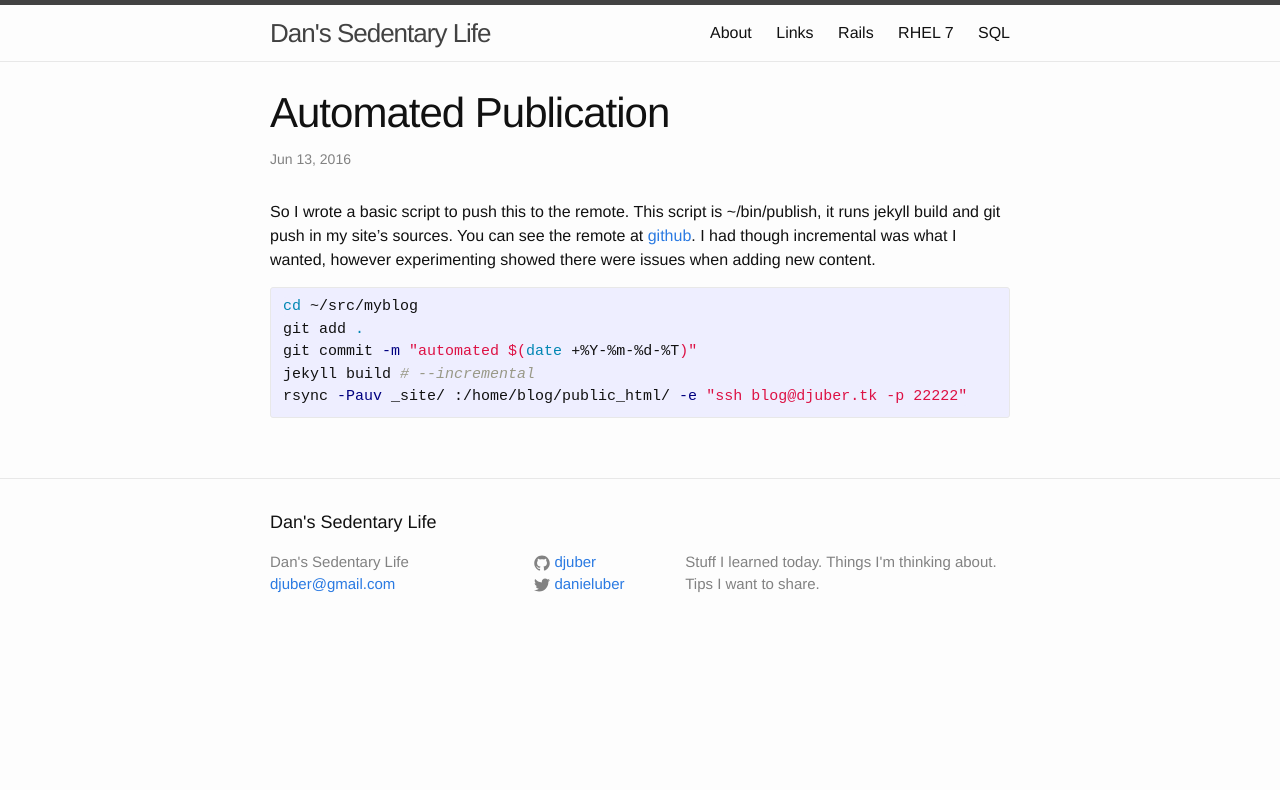
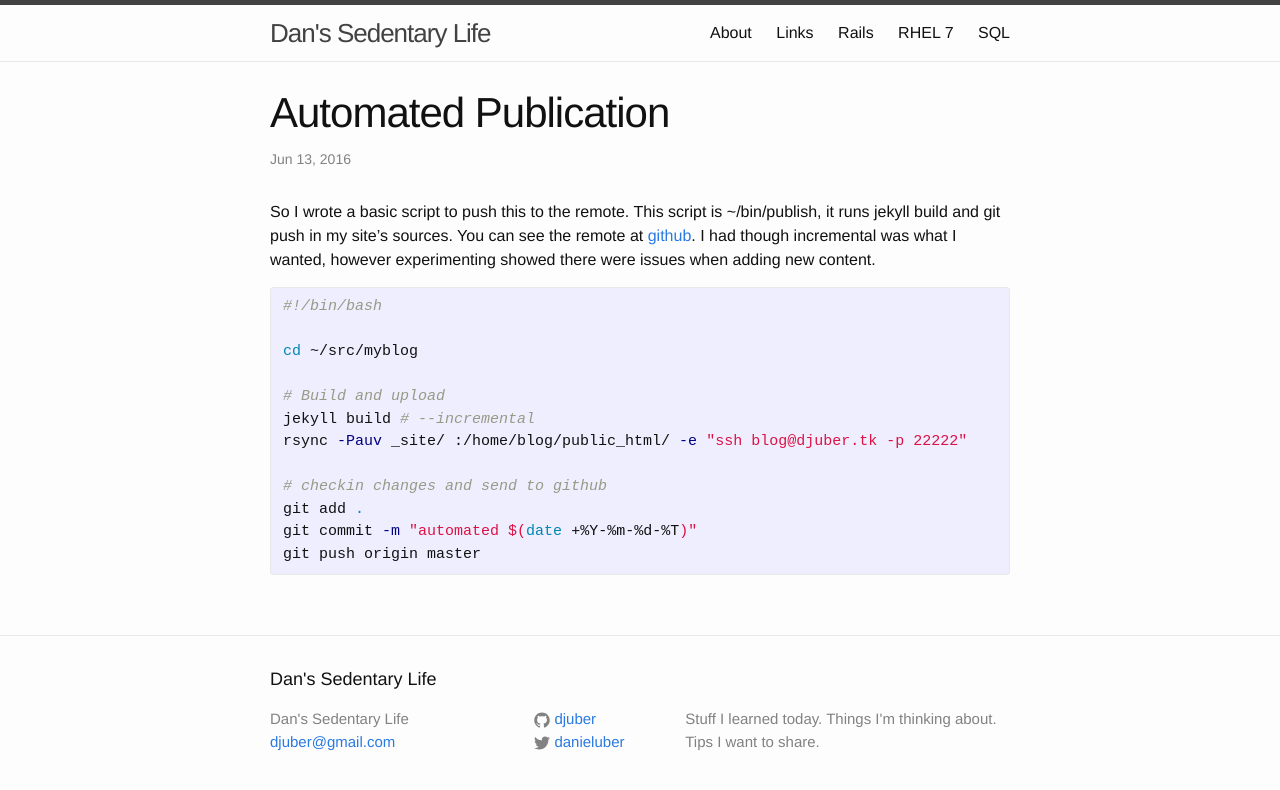
Before and after one commit to djuber/myblog, a Jekyll site: the page built from _posts/2016-06-13-automated-publication.markdown, in a window 1280 px wide. Shown: the top 790 px of the page. Built offline with Jekyll 4.4.1, drawn with Linux system fonts in a browser that asks for light colours.

Commit message:
automated 2016-06-13-00:49:02

```diff
--- a/_posts/2016-06-13-automated-publication.markdown
+++ b/_posts/2016-06-13-automated-publication.markdown
@@ -8,9 +8,16 @@ categories:  labnotes
 So I wrote a basic script to push this to the remote. This script is ~/bin/publish, it runs jekyll build and git push in my site's sources. You can see the remote at [github](https://github.com/djuber/myblog/). I had though incremental was what I wanted, however experimenting showed there were issues when adding new content.
 
 {% highlight bash %}
+#!/bin/bash
+
 cd ~/src/myblog
+
+# Build and upload
+jekyll build # --incremental
+rsync -Pauv _site/ :/home/blog/public_html/ -e "ssh blog@djuber.tk -p 22222"
+
+# checkin changes and send to github
 git add .
 git commit -m "automated $(date +%Y-%m-%d-%T)"
-jekyll build # --incremental
-rsync -Pauv _site/ :/home/blog/public_html/ -e "ssh blog@djuber.tk -p 22222"
+git push origin master
 {% endhighlight %}
```
Also changed, not shown: 1 other file.
